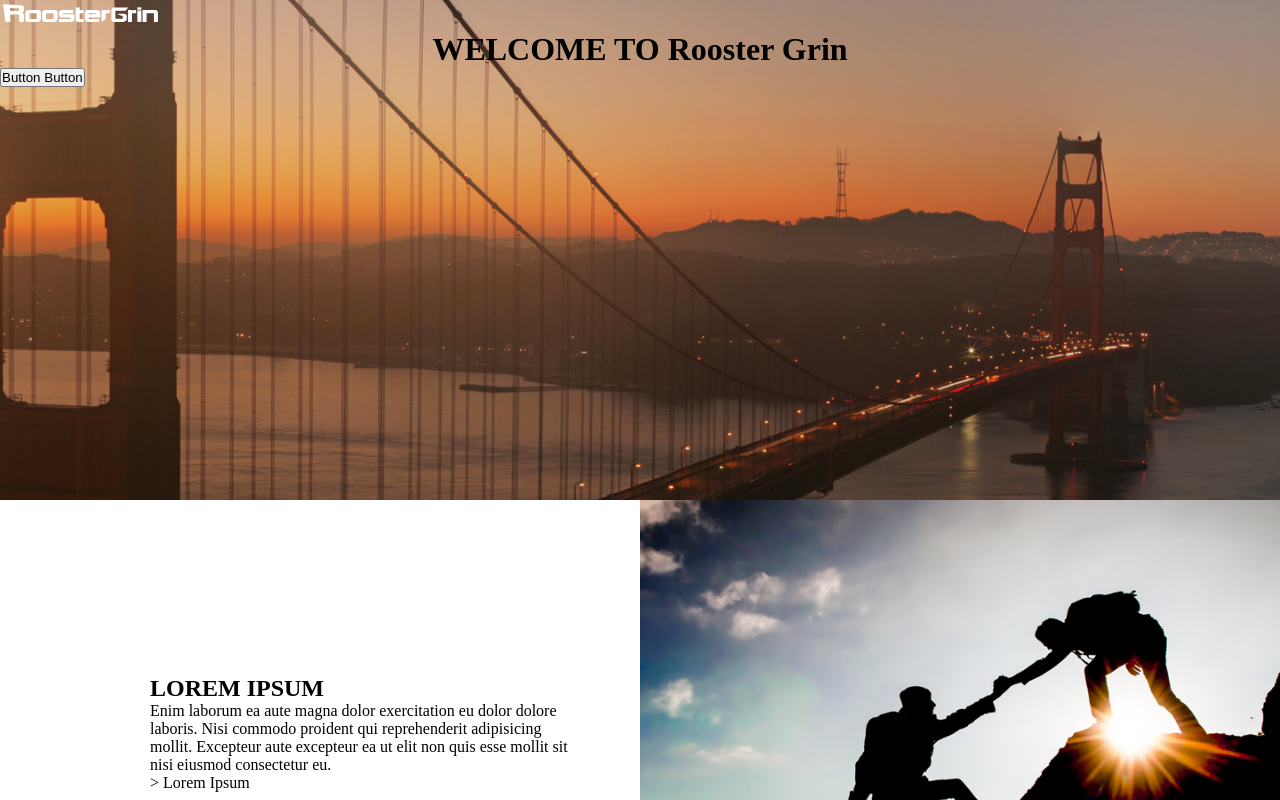
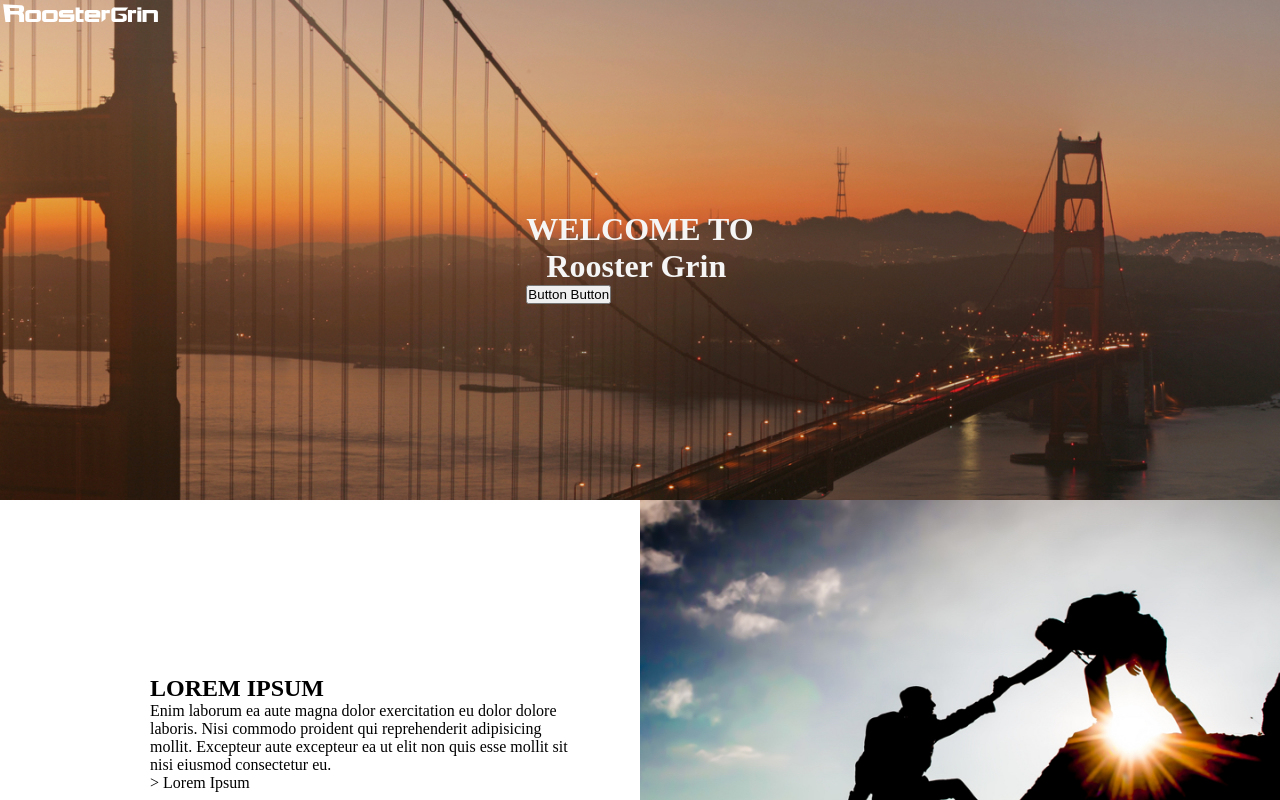
Before and after one commit to janeskywalker/RC-front-end, a React (Create React App) app: page / in a window 1280 px wide. Shown: the top 800 px of the page. Built offline with nearby package versions, Linux system fonts and the light colour scheme.

Commit message:
centering greetings

```diff
--- a/src/App.css
+++ b/src/App.css
@@ -14,6 +14,7 @@
   height: 500px;
   animation-duration: 3s;
   animation-name: fadein;
+
 }
 
 @keyframes fadein {
@@ -26,17 +27,31 @@
   }
 }
 
+.hero-wrapper {
+  display: grid;
+  justify-content: center;
+  align-items: center;
+}
+
+.filling {
+  padding: 90px 0;
+}
+
+
 .logo {
   width: 160px;
 }
 
 .greetings {
-  /* display: block; */
-  margin: 0 auto;
-  text-align: center;
+  color: whitesmoke;
+  /* width: 80%; */
+}
 
+.greetings-text-2{
 
+  padding-left: 20px;
 }
+
 /* section-one */
 
 .section-one {
--- a/src/components/Hero.js
+++ b/src/components/Hero.js
@@ -10,10 +10,16 @@ const Hero = () => {
             alt="logo"
           />
       </div>
+
+      <div className="hero-wrapper">
+        <div className='filling'></div>
         <div className='greetings'>
-        <h1 className="greetings-text">WELCOME TO Rooster Grin</h1>
+          <h1 className="greetings-text">WELCOME TO</h1>
+          <h1 className="greetings-text-2">Rooster Grin</h1>
+          <button className="btn hero-">Button Button</button>
         </div>
-      <button className="btn">Button Button</button>
+        <div className='filling'></div>
+      </div>
     </header>
   );
 };
```
Lines whose indentation alone changed are shown as unchanged.
